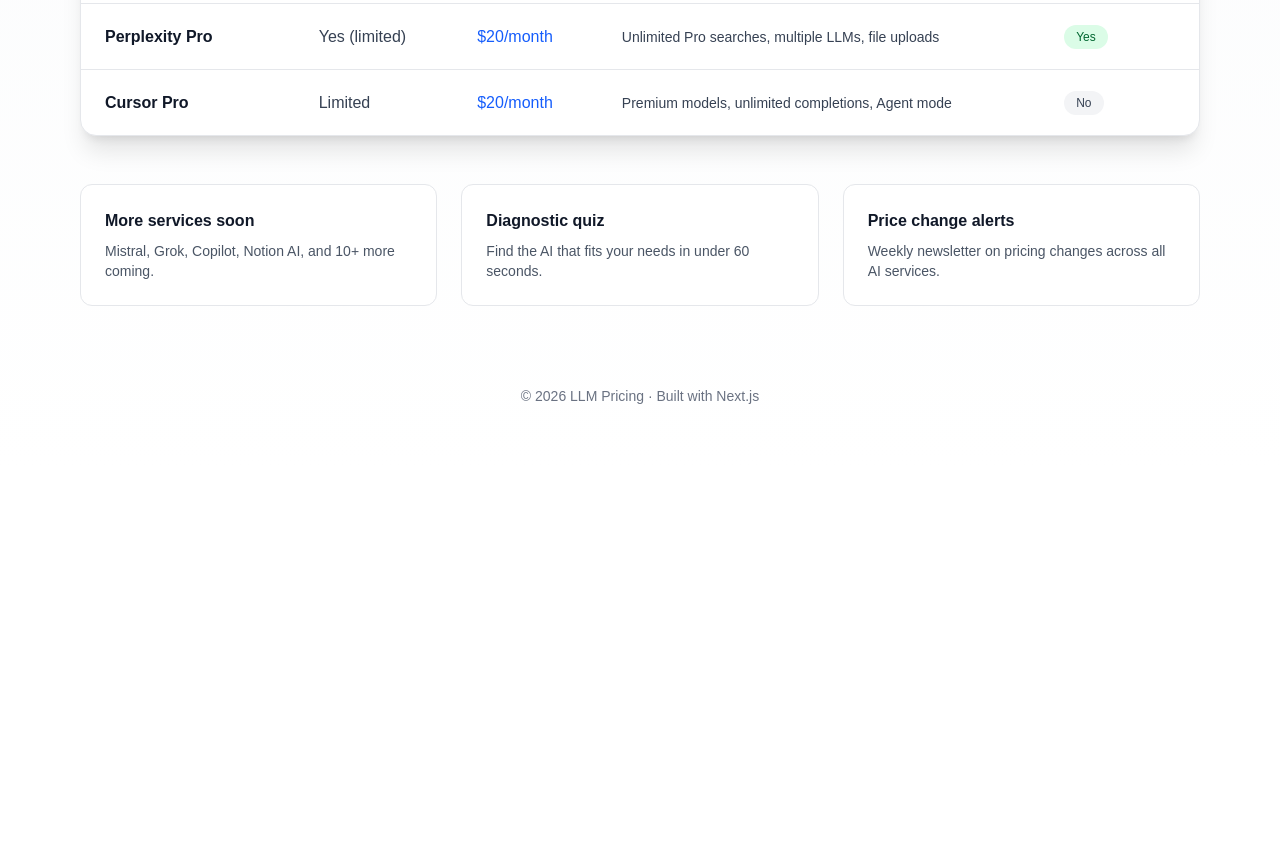
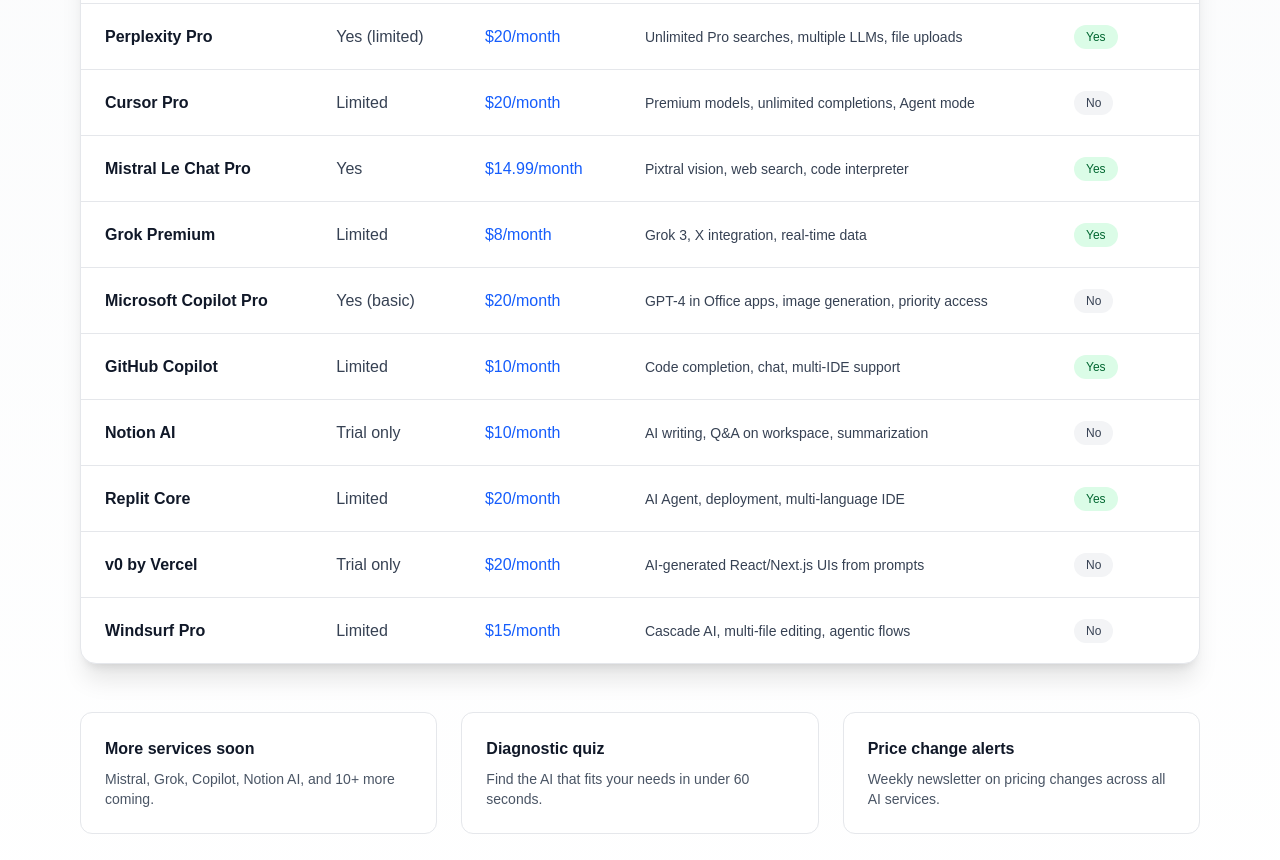
Before and after one commit to Tokumiso/llmpricing, a Next.js app: page / in a window 1280 px wide. Shown: the part 560-1420 px from the top of the page. Before the commit the page ends 1030 px from the top, so only its background shows below. Built offline with nearby package versions, Linux system fonts and the light colour scheme.

Commit message:
Add 8 more AI services to comparison table

```diff
--- a/app/page.tsx
+++ b/app/page.tsx
@@ -33,6 +33,62 @@
       free: "Limited",
       pro: "$20/month",
       features: "Premium models, unlimited completions, Agent mode",
+      api: "No",
+    },
+    {
+      name: "Mistral Le Chat Pro",
+      free: "Yes",
+      pro: "$14.99/month",
+      features: "Pixtral vision, web search, code interpreter",
+      api: "Yes",
+    },
+    {
+      name: "Grok Premium",
+      free: "Limited",
+      pro: "$8/month",
+      features: "Grok 3, X integration, real-time data",
+      api: "Yes",
+    },
+    {
+      name: "Microsoft Copilot Pro",
+      free: "Yes (basic)",
+      pro: "$20/month",
+      features: "GPT-4 in Office apps, image generation, priority access",
+      api: "No",
+    },
+    {
+      name: "GitHub Copilot",
+      free: "Limited",
+      pro: "$10/month",
+      features: "Code completion, chat, multi-IDE support",
+      api: "Yes",
+    },
+    {
+      name: "Notion AI",
+      free: "Trial only",
+      pro: "$10/month",
+      features: "AI writing, Q&A on workspace, summarization",
+      api: "No",
+    },
+    {
+      name: "Replit Core",
+      free: "Limited",
+      pro: "$20/month",
+      features: "AI Agent, deployment, multi-language IDE",
+      api: "Yes",
+    },
+    {
+      name: "v0 by Vercel",
+      free: "Trial only",
+      pro: "$20/month",
+      features: "AI-generated React/Next.js UIs from prompts",
+      api: "No",
+    },
+    {
+      name: "Windsurf Pro",
+      free: "Limited",
+      pro: "$15/month",
+      features: "Cascade AI, multi-file editing, agentic flows",
       api: "No",
     },
   ];
```
